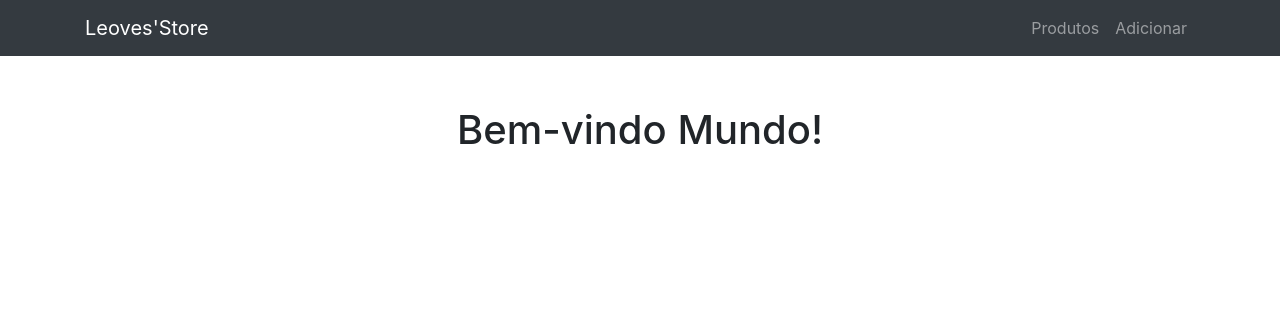
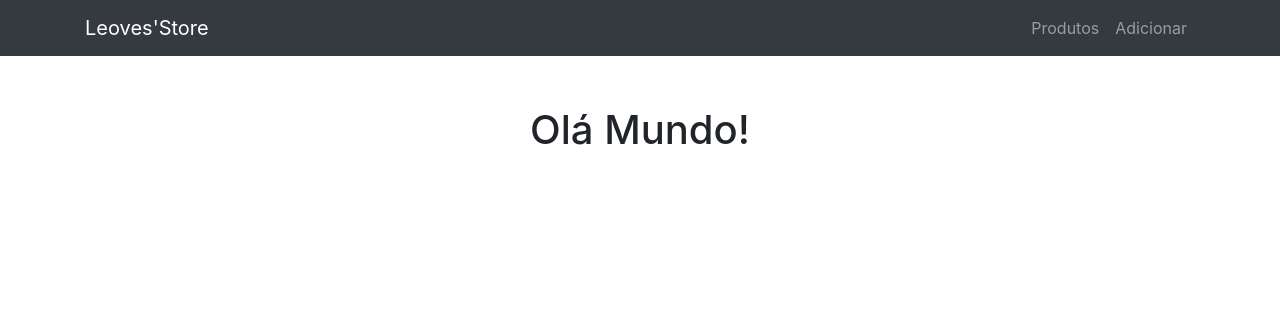
Before and after one commit to leovesoliveira/exercicio-alura-loja, a PHP site: page / in a window 1280 px wide. Shown: the top 316 px of the page. Run offline with PHP 8.4, Linux system fonts and the light colour scheme.

Commit message:
ola mundo

```diff
--- a/index.php
+++ b/index.php
@@ -1,5 +1,5 @@
 <?php include 'cabecalho.php'; ?>
 
-<h1>Bem-vindo Mundo!</h1>
+<h1>Olá Mundo!</h1>
 
 <?php include 'rodape.php'; ?>
```
